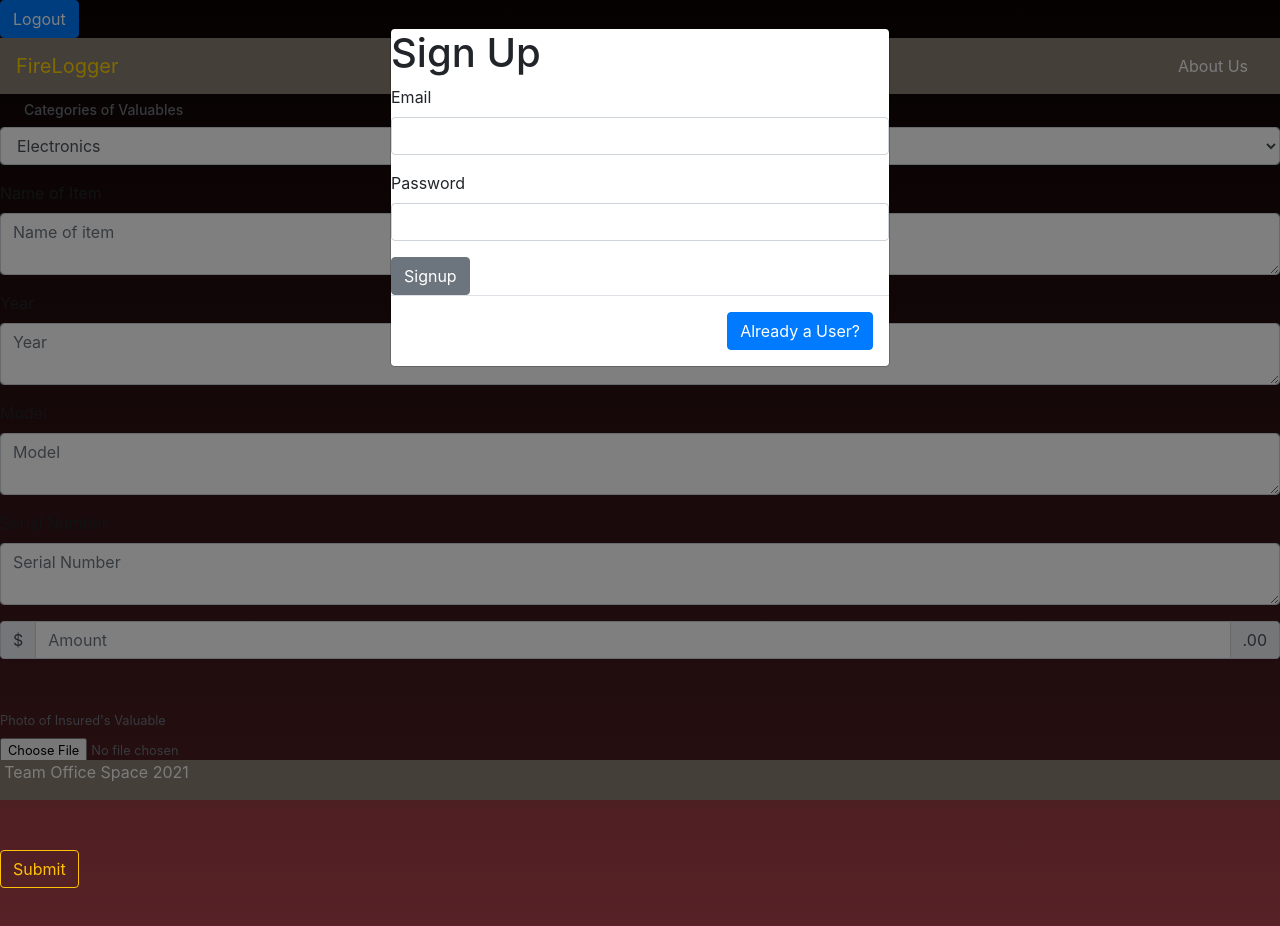
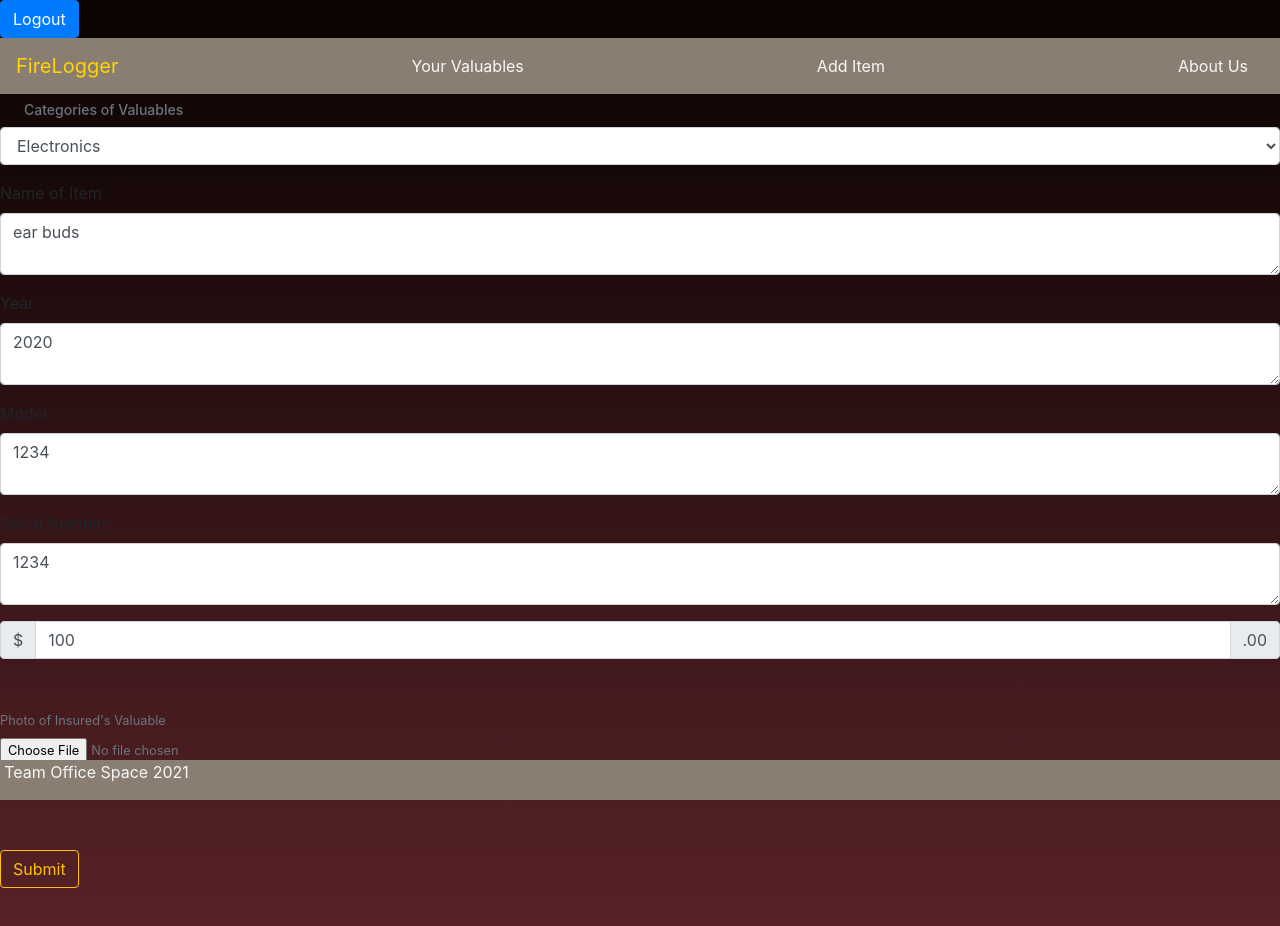
Before and after one commit to davison-robie/fireloggerclient, a React (Create React App) app: page /account in a window 1280 px wide. Shown: the top 926 px of the page. Built offline with nearby package versions, Linux system fonts and the light colour scheme.

Commit message:
running item component with login

```diff
--- a/src/App.js
+++ b/src/App.js
@@ -30,7 +30,7 @@ function App() {
     <div>
       <Auth updateToken={updateToken}/>
       <Router>
-      <Header />
+      <Header token={sessionToken}/>
       </Router>
       <Footer />
     </div>
--- a/src/components/auth/Auth.jsx
+++ b/src/components/auth/Auth.jsx
@@ -39,7 +39,7 @@ const Auth = (props) => {
           Logout
         </Button>
       </Form>
-      <Modal isOpen={modal}>
+      <Modal isOpen={!modal}>
         {showLogin == true ? (
           <Signup updateToken={props.updateToken} />
         ) : (
--- a/src/components/auth/Signup.jsx
+++ b/src/components/auth/Signup.jsx
@@ -18,7 +18,7 @@ const Signup = (props) => {
         (response) => response.json()
         ).then((data) => {
             console.log(data)
-            props.updateToken(data.updateToken)
+            props.updateToken(data.sessionToken)
       })
   }
 
--- a/src/components/site/Header.jsx
+++ b/src/components/site/Header.jsx
@@ -6,7 +6,7 @@ import AboutUs from "./mainDiv/AboutUs";
 import ValuablesDisplay from "./mainDiv/valuables/ValuablesDisplay";
 import AddItem from "./mainDiv/valuables/ItemAdd";
 
-const Header = () => {
+const Header = (props) => {
     return (
         <header>
             <Navbar className="header">
@@ -20,7 +20,7 @@ const Header = () => {
                 <Route exact path="/"><Home /></Route>
                     <Route exact path="/aboutus"><AboutUs /></Route>
                     <Route exact path="/yourvaluables"><ValuablesDisplay /></Route>
-                    <Route exact path="/account"><AddItem /></Route>
+                    <Route exact path="/account"><AddItem token={props.token}/></Route>
                 </Switch>
             </div>
         </header>
--- a/src/components/site/mainDiv/valuables/ItemAdd.jsx
+++ b/src/components/site/mainDiv/valuables/ItemAdd.jsx
@@ -2,17 +2,18 @@ import React, {useState, useEffect} from 'react';
 import {Button, Form, FormGroup, Label, Input, FormText, InputGroup, InputGroupAddon,DropdownItem} from 'reactstrap';
 
 const AddValuable = (props) => {
-  const [name, setName] = useState('');
-  const [year, setYear]= useState('');
-  const [model, setModel] = useState('');
-  const [serial_number, setSerial_Number] = useState('');
-  const [photo, setPhoto] = useState('');
-  const [dollar_value, setDollar_Value] = useState('');
-  const [category, setCategory] = useState('');
+  const [name, setName] = useState('ear buds');
+  const [year, setYear]= useState('2020');
+  const [model, setModel] = useState('1234');
+  const [serial_number, setSerial_Number] = useState('1234');
+  const [photo, setPhoto] = useState('string');
+  const [dollar_value, setDollar_Value] = useState('100');
+  const [category, setCategory] = useState('electronics');
 
 
   const handleSubmit = (e) => {
       e.preventDefault();
+      debugger
       fetch('http://localhost:3000/valuables/create', {
           method: 'POST',
           body: JSON.stringify({valuables: {category: category, name: name, year: year, model: model, serial_number: serial_number, photo: photo, dollar_value: dollar_value}}),
@@ -30,7 +31,7 @@ const AddValuable = (props) => {
           setPhoto('');
           setDollar_Value('');
           setCategory('');
-          props.addVariable();
+          props.addValuable();
       })
   }
 
```
Also changed, not shown: 1 other file (tests, documents, lock files or other folders).
